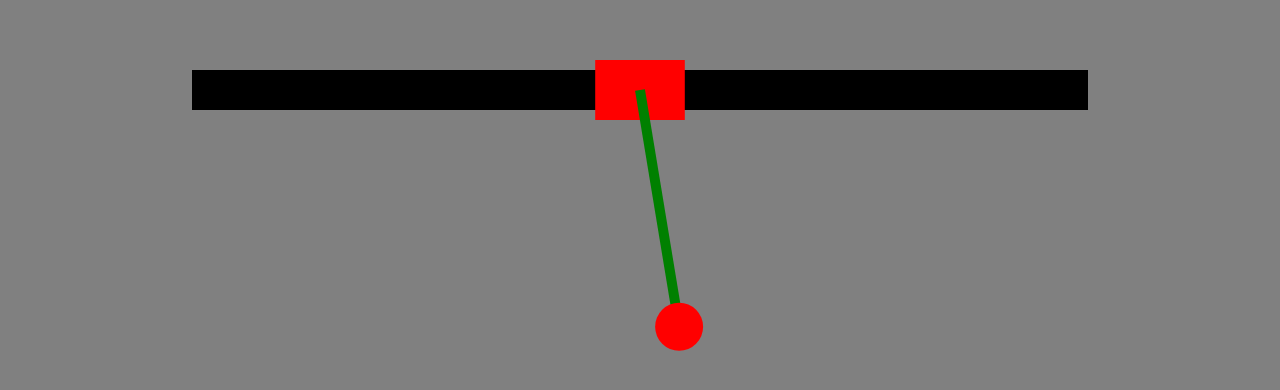
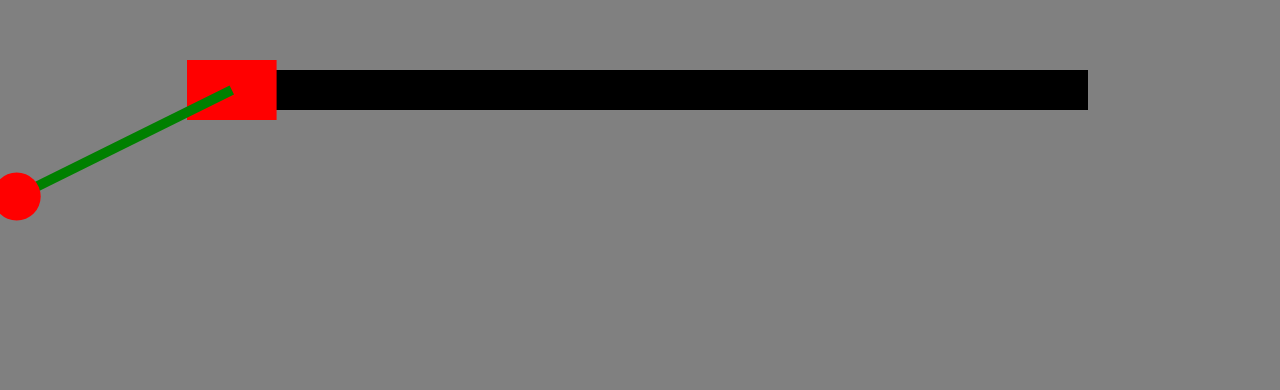
Before and after one commit to Jackson-Murphy04/ML-Balancing-Pendulum, a plain HTML site: page index.html in a window 1280 px wide. Shown: the part 310-700 px from the top of the page. Drawn offline with Linux system fonts and the light colour scheme.

Commit message:
neural network in place next add fitnes function and mutation

```diff
--- a/brain.js
+++ b/brain.js
@@ -1,19 +1,99 @@
 // neural network class represents all layers
 class NeuralNetwork {
-    // constructor (input neurons for each layer)
-
+    // constructor (neurons for each layer as array)
+    constructor(neuronCount) {
+        this.levels = [];
+        // push neurons to each level
+        for (let i = 0; i < neuronCount.length - 1; i++) {
+            // create
+            this.levels.push(new Level(neuronCount[i], neuronCount[1 + 1]));
+        }
+    }
     // feed forward (pass outputs between layers)
-
+    static feedForward(inputs, brain) {
+        // input to first level
+        let output = Level.feedForward(inputs, brain.levels[0]);
+        // pass to other levels
+        for (let i = 1; i < brain.levels.length; i++) {
+            // feed previous out to next in
+            output = Level.feedForward(output, brain.levels[i]);
+        }
+        return output;
+    }
     // mutate function
-
+    static mutate(brain, amount = 1) {
+        // for each level
+        brain.levels.forEach(level => {
+            // mutate each neuron bias
+            for (let i = 0; i < levels.biases.length; i++) {
+                level.biases[i] = lerp(level.biases[i], Math.random() * 2 - 1, amount);
+            }
+            // mutate each weight
+            for (let i = 0; i < level.weights.length; i++) {
+                for (let j = 0; j < level.weights[i].length; j++) {
+                    // Apply linear interpolation between the current weight and a random value between -1 and 1
+                    level.weights[i][j] = lerp(level.weights[i][j], Math.random() * 2 - 1, amount);
+                }
+            }
+        });
+    }
 }
 
 // class to represent each level
 class Level {
-    // constructor (take input (position? height?) and output counts (control options = 2))
+    // constructor (take input and output counts)
+    constructor(inputcount, outputcount) {
+        // store input vals
+        this.inputs = new Array(inputcount);
+        // store output vals
+        this.output = new Array(outputcount);
+        // stor bias for each output
+        this.biases = new Array(outputcount);
+        // 2D store weights between each in and out
+        this.weights = [];
+        for (let i = 0; i < inputcount; i++) {
+            this.weights[i] = new Array(outputcount);
+        }
+        // randomize weight and bias
+        Level.randomize(this);
+    }
+    // method to randomize weights and biases
+    static randomize(level) {
+        // randomize weights between -1 and 1
+        for (let i = 0; i < level.inputs.length; i++) {
+            for (let j = 0; j < level.output.length; j++) {
+                level.weights[i][j] = Math.random() * 2 - 1;
+            }
+        }
 
-    // method to randomize weights and biases
+        // randomize biases
+        for (let i = 0; i < level.biases.length; i++) {
+            level.biases[i] = Math.random() * 2 - 1;
+        }
+    }
+    // method to perform feed forward
+    static feedForward(givenInputs, level) {
+        // assign inputs to level input
+        for (let i = 0; i < level.inputs.length; i++) {
+            level.inputs[i] = givenInputs[i];
+        }
 
-    // method to perform feed forward
+        // Calculate outputs based on inputs, weights, and biases
+        for (let i = 0; i < level.output.length; i++) {
+            let sum = 0;
+            for (let j = 0; j < level.inputs.length; j++) {
+                sum += level.inputs[j] * level.weights[j][i];
+            }
 
+            // Apply activation function (simple threshold in this case)
+            if (sum > level.biases[i]) {
+                level.output[i] = 1;
+            } else {
+                level.output[i] = 0;
+            }
+        }
+
+        // Return the calculated outputs
+        return level.output;
+    }
 }
--- a/cart.js
+++ b/cart.js
@@ -1,5 +1,5 @@
 class Cart {
-    constructor(x, y, width, height, minX, maxX) {
+    constructor(x, y, width, height, minX, maxX, control) {
         //basic location and size attributes
         this.x = x;
         this.y = y;
@@ -17,13 +17,21 @@ class Cart {
         this.maxX = maxX;
 
         //controls
-        this.controls = new Controls();
+        if (control == "AI") {
+            this.brain = new NeuralNetwork([2, 6, 6, 6, 2]);
+        }
+        this.controls = new Controls(control);
     }
 
     update() {
         this.#move();
         this.polygon = this.#createPolygon();
         this.middle = this.#calculateMiddle();
+        if(this.brain) {
+            const outputs = NeuralNetwork.feedForward([this.x, pendulum.bobY], this.brain);
+            this.controls.left = outputs[0];
+            this.controls.right = outputs[1];
+        }
     }
 
     #move() {
--- a/controls.js
+++ b/controls.js
@@ -1,10 +1,12 @@
 
 class Controls {
-    constructor() {
+    constructor(type) {
         this.left = false;
         this.right = false;
 
-        this.#addKeyboardListeners();
+        if(type != "AI") {
+            this.#addKeyboardListeners();
+        }
     }
 
     //add keyboard listeners
--- /dev/null
+++ b/helper.js
@@ -0,0 +1,5 @@
+
+// perform linear interpolation
+function lerp(a, b, t) {
+    return a + (b - a) * t;
+}
--- a/index.html
+++ b/index.html
@@ -9,6 +9,8 @@
 <body>
     <canvas id="mainCanvas"></canvas>
 
+    <script src="brain.js"></script>
+    <script src="helper.js"></script>
     <script src="controls.js"></script>
     <script src="cart.js"></script>
     <script src="pendulum.js"></script>
--- a/main.js
+++ b/main.js
@@ -24,7 +24,7 @@ window.addEventListener("resize", () => {
 });
 
 //initialize pendulum cart
-const cart = new Cart(canvas.width / 2 - railWidth * 0.1 / 2, railTop - railHeight * 0.25, railWidth * 0.1, railHeight * 1.5, railMin, railMax);
+const cart = new Cart(canvas.width / 2 - railWidth * 0.1 / 2, railTop - railHeight * 0.25, railWidth * 0.1, railHeight * 1.5, railMin, railMax, "AI");
 
 //initialize pendulum
 const pendulum = new Pendulum((canvas.height / 2) * .6, (canvas.height / 2) * .6 * .1, canvas.width / 2, railTop + railHeight / 2, Math.PI / 4);
```
